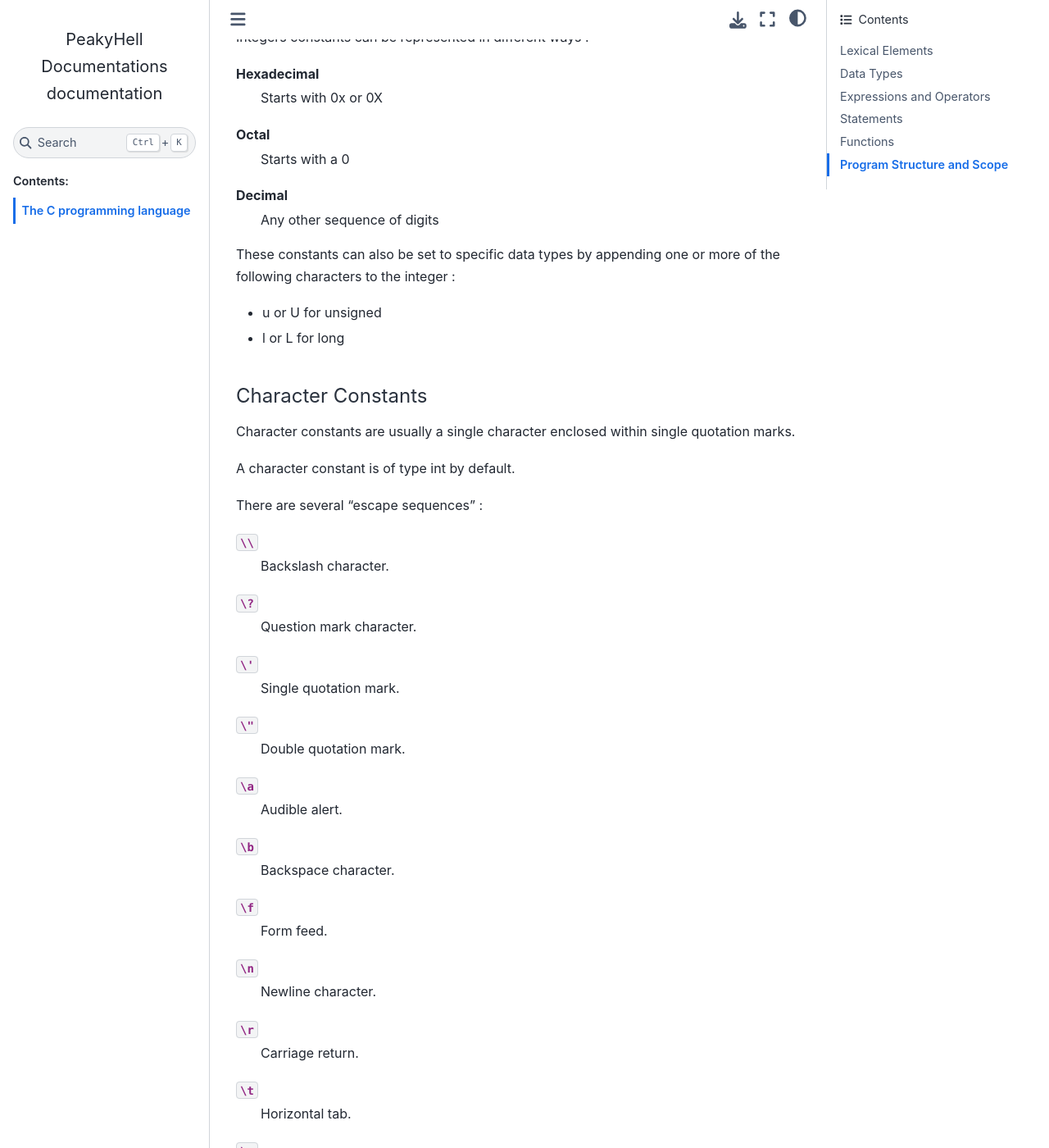
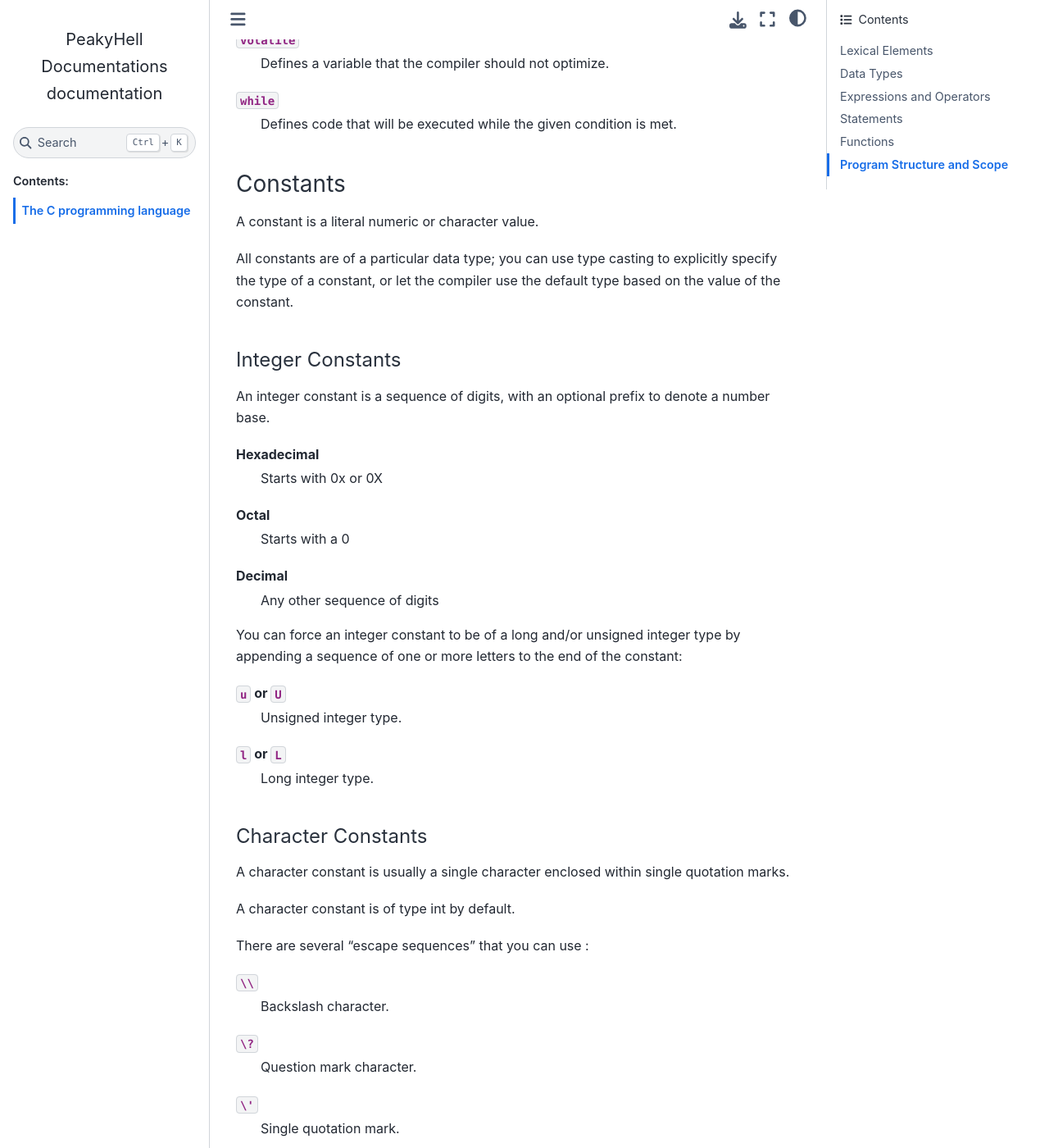
Before and after one commit to PeakyHell/documentations, a Sphinx documentation site: the page built from source/programming_languages/c_language.rst, in a window 1280 px wide and 1400 px high, scrolled down 3483 px. Shown: the whole window at 82% size. Built offline with Sphinx 7.4.7 and the Sphinx Book theme 1.1.4, drawn with Linux system fonts in a browser that asks for light colours; some of the changed text lies outside the part shown.

Commit message:
[Docs] Complete the Lexical Elements chapter of the C language documentation

```diff
--- a/source/programming_languages/c_language.rst
+++ b/source/programming_languages/c_language.rst
@@ -30,8 +30,17 @@ The first character of an identifier cannot be a digit.
 Keywords
 ========
 
+``__Bool``
+    Defines a boolean variable. It is the primary type of the ``bool`` alias.
+
+``_Complex``
+    Defines a complex number variable.
+
+``_Imaginary``
+    Defines an imaginary number variable.
+
 ``auto``
-    [Description of auto]
+    [Description of auto]. Auto is used by default for variables so there is no need to use it.
 
 ``break``
     Breaks out of the current loop/switch.
@@ -77,6 +86,9 @@ Keywords
 
 ``if``
     Checks if the given condition is true.
+
+``inline``
+    Declare a function that must be optimized for time performance.
 
 ``int``
     Defines a integer variable.
@@ -133,10 +145,15 @@ Keywords
 Constants
 =========
 
+A constant is a literal numeric or character value.
+
+All constants are of a particular data type; you can use type casting to explicitly specify the type of a constant, or let the compiler use the default type based on the value of the constant.
+
+
 Integer Constants
 -----------------
 
-Integers constants can be represented in different ways :
+An integer constant is a sequence of digits, with an optional prefix to denote a number base.
 
 Hexadecimal
     Starts with 0x or 0X
@@ -147,20 +164,23 @@ Octal
 Decimal
     Any other sequence of digits
 
-These constants can also be set to specific data types by appending one or more of the following characters to the integer :
+You can force an integer constant to be of a long and/or unsigned integer type by appending a sequence of one or more letters to the end of the constant:
 
-- u or U for unsigned
-- l or L for long
+``u`` or ``U``
+    Unsigned integer type.
+
+``l`` or ``L``
+    Long integer type.
 
 
 Character Constants
 -------------------
 
-Character constants are usually a single character enclosed within single quotation marks.
+A character constant is usually a single character enclosed within single quotation marks.
 
 A character constant is of type int by default.
 
-There are several “escape sequences” :
+There are several “escape sequences” that you can use :
 
 ``\\``
     Backslash character.
@@ -222,16 +242,42 @@ Either the integer part or the fractional part may be omitted, but not both.
 
 These constants can also be set to specific data types by appending one or more of the following characters to the integer :
 
-- f or F for float
-- l or L for long double
-- none for double
+``f`` or ``F``
+    Float
+
+``l`` or ``L``
+    Long double
+
+Nothing
+    Double
 
 
 String Constants
 ----------------
 
-.. TODO
+A string constant is a sequence of zero or more characters, digits, and escape sequences enclosed within double quotation marks.
 
+A string constant is of type “array of characters”.
+
+All string constants contain a null termination character ``\0`` as their last character.
+
+Strings are stored as arrays of characters, with no inherent size attribute.
+
+The null termination character lets string-processing functions know where the string ends.
+
+Adjacent string constants are concatenated (combined) into one string, with the null termination character added to the end of the final concatenated string.
+
+A string constant can span multiple lines with one of the following methods :
+
+.. code-block:: c
+
+    "Hello, \
+    world!"
+
+.. code-block:: c
+
+   "Hello, "
+   "world!"
 
 Operators
 =========
@@ -262,6 +308,23 @@ The other separators are all single-character tokens themselves:
 
 White Space
 ===========
+
+White space is the collective term used for several characters:
+
+- The space character
+- The tab character
+- The newline character
+- The vertical tab character
+- The form-feed character
+
+White space is ignored (outside of string and character constants), and is therefore optional, except when it is used to separate tokens.
+
+Although you must use white space to separate many tokens, no white space is required between operators and operands, nor is it required between other separators and that which they separate.
+
+Furthermore, wherever one space is allowed, any amount of white space is allowed.
+
+In string constants, spaces and tabs are not ignored; rather, they are part of the string.
+
 
 **********
 Data Types
```
